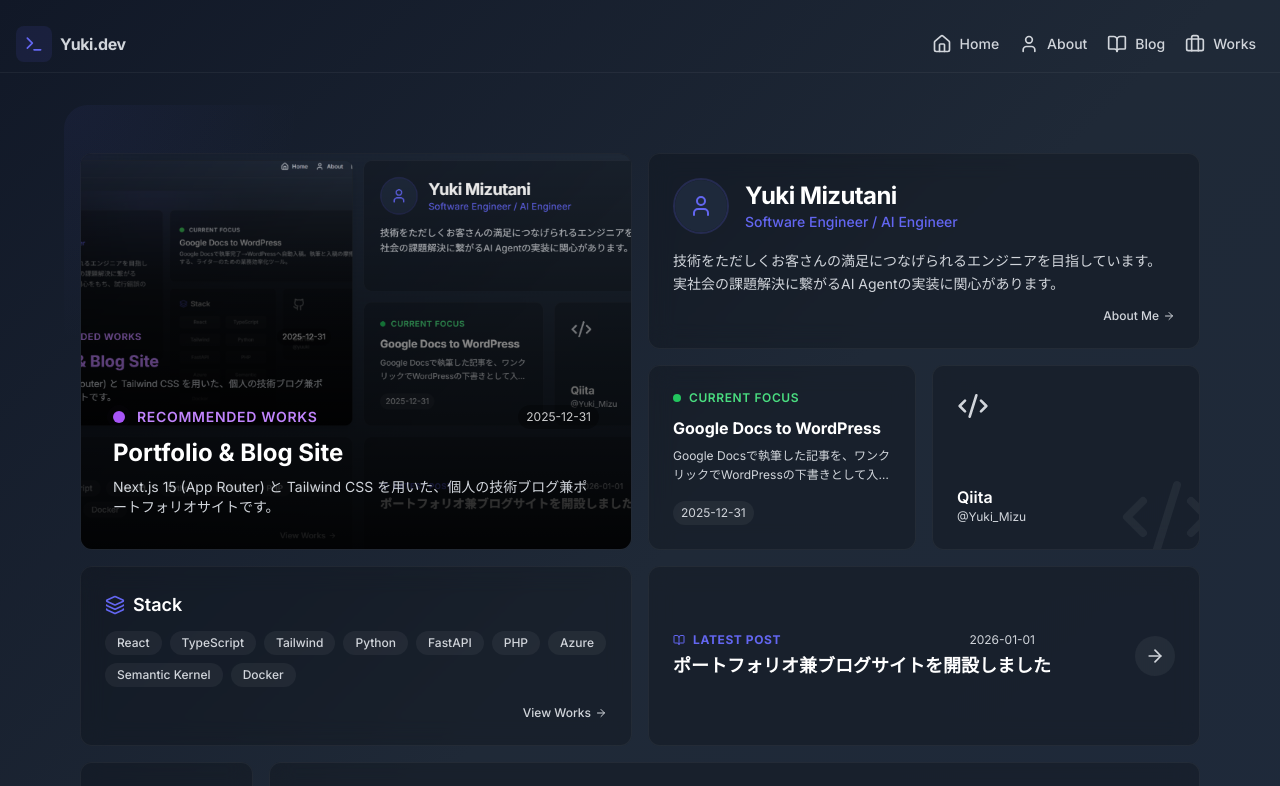
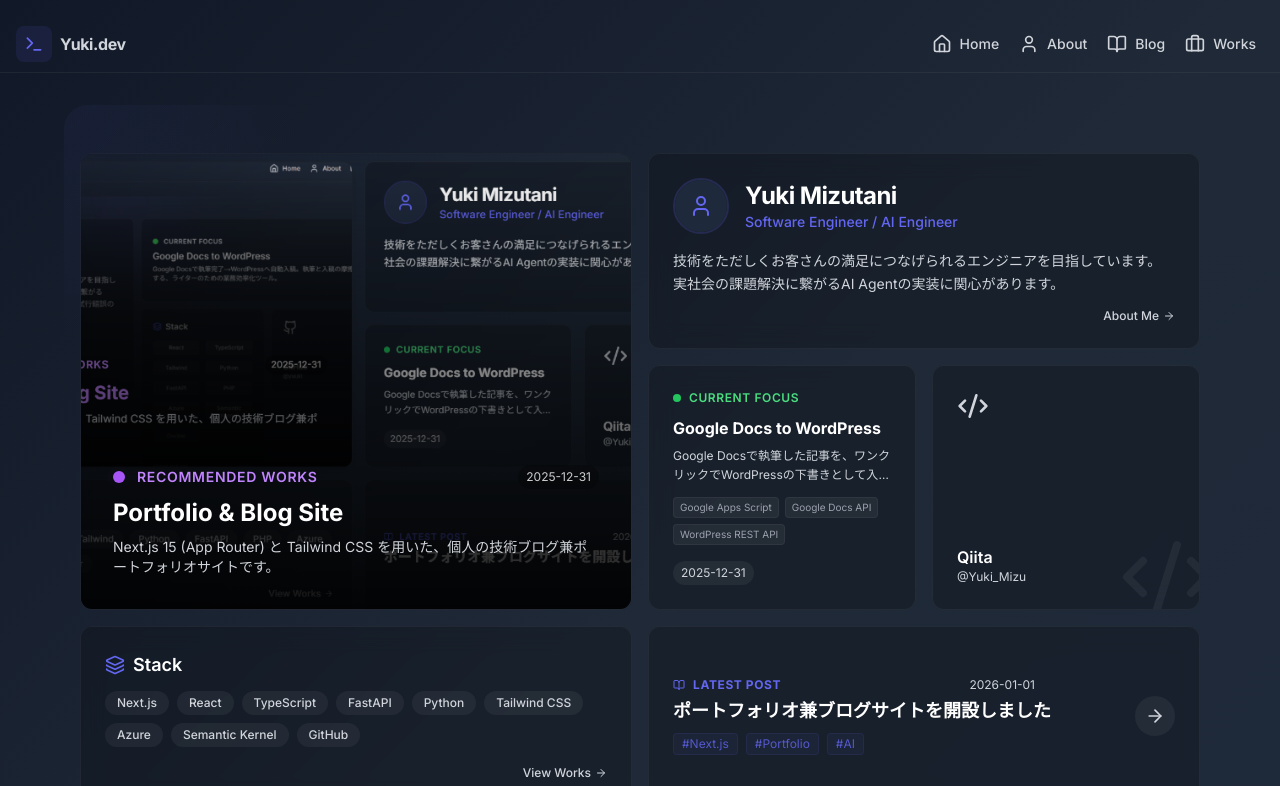
Before and after one commit to Y-Mizutani2005/portfolio, a Next.js app: page / in a window 1280 px wide. Shown: the top 786 px of the page. Built offline with nearby package versions, Linux system fonts and the light colour scheme; no server answers.

Commit message:
feat: implement initial homepage with HeroSection, about page, and portfolio content

```diff
--- a/content/works/portfolio.md
+++ b/content/works/portfolio.md
@@ -62,4 +62,4 @@ recommended: true
 - **今後の展望:**
     - **全文検索、タグ検索:** 記事が増えてきたら実装したい。
 
-記事を書くことで、サイトと私自身を成長させていきたいです。2026年以降の私よろしくね。
+記事を書くことで、サイトと私自身を成長させていきたいです。2026年の私よろしくね。
--- a/src/app/about/page.tsx
+++ b/src/app/about/page.tsx
@@ -86,8 +86,8 @@ export default function AboutPage() {
                             <span>Python, JavaScript, TypeScript, Ruby, PHP, SQL</span>
                         </div>
                         <div className="grid grid-cols-[1fr_2fr] gap-4 border-b border-border py-2">
-                            <span className="font-bold">Frontend</span>
-                            <span>React, Vite, Tailwind CSS, Streamlit, WordPress</span>
+                            <span className="font-bold">WebApp</span>
+                            <span>React, Vite, Tailwind CSS, Streamlit, Next.js, FastAPI, WordPress</span>
                         </div>
                         <div className="grid grid-cols-[1fr_2fr] gap-4 border-b border-border py-2">
                             <span className="font-bold">Data & AI</span>
@@ -95,7 +95,7 @@ export default function AboutPage() {
                         </div>
                         <div className="grid grid-cols-[1fr_2fr] gap-4 border-b border-border py-2">
                             <span className="font-bold">Tools & Services</span>
-                            <span>Azure, GitHub, Vercel, Google Apps Script, WordPress API</span>
+                            <span>Azure, GitHub, Docker, Vercel, Google Apps Script, WordPress API</span>
                         </div>
                     </div>
                 </section>
--- a/src/app/page.tsx
+++ b/src/app/page.tsx
@@ -2,11 +2,11 @@ import { HeroSection } from "@/components/sections/HeroSection";
 import { getAllPosts } from "@/lib/markdown";
 
 export default function Home() {
-    const allPosts = getAllPosts("blog", ["title", "date", "slug", "description", "excerpt", "recommended"]);
-    const allWorks = getAllPosts("works", ["title", "date", "slug", "description", "thumbnail", "recommended"]);
+    const allPosts = getAllPosts("blog", ["title", "date", "slug", "description", "excerpt", "recommended", "tags"]);
+    const allWorks = getAllPosts("works", ["title", "date", "slug", "description", "thumbnail", "recommended", "technologies"]);
 
-    type Post = { title: string; slug: string; date: string; description?: string; excerpt?: string; recommended?: boolean };
-    type Work = { title: string; slug: string; date: string; description?: string; thumbnail?: string; recommended?: boolean };
+    type Post = { title: string; slug: string; date: string; description?: string; excerpt?: string; recommended?: boolean; tags?: string[] };
+    type Work = { title: string; slug: string; date: string; description?: string; thumbnail?: string; recommended?: boolean; technologies?: string[] };
 
     // Work Selection
     // Recommended Focus (2x2): User selected via frontmatter "recommended: true"
--- a/src/components/sections/HeroSection.tsx
+++ b/src/components/sections/HeroSection.tsx
@@ -13,6 +13,7 @@ export interface HeroSectionProps {
         date: string;
         description?: string;
         excerpt?: string;
+        tags?: string[];
     } | null;
     recommendedPost: {
         title: string;
@@ -27,6 +28,7 @@ export interface HeroSectionProps {
         date: string;
         description?: string;
         thumbnail?: string;
+        technologies?: string[];
     } | null;
     recommendedWork: {
         title: string;
@@ -182,6 +184,15 @@ export function HeroSection({ latestPost, recommendedPost, latestWork, recommend
                                             {latestWork.description}
                                         </p>
                                     )}
+                                    {latestWork.technologies && latestWork.technologies.length > 0 && (
+                                        <div className="flex flex-wrap gap-1.5 pt-1">
+                                            {latestWork.technologies.slice(0, 3).map((tech) => (
+                                                <span key={tech} className="text-[10px] bg-white/5 px-1.5 py-0.5 rounded text-gray-400 border border-white/5">
+                                                    {tech}
+                                                </span>
+                                            ))}
+                                        </div>
+                                    )}
                                 </div>
                             </div>
                             <div className="flex items-center justify-between mt-4">
@@ -219,7 +230,7 @@ export function HeroSection({ latestPost, recommendedPost, latestWork, recommend
                             <Icons.stack className="h-5 w-5 text-primary" /> Stack
                         </h3>
                         <div className="flex flex-wrap gap-2">
-                            {["React", "TypeScript", "Tailwind", "Python", "FastAPI", "PHP", "Azure", "Semantic Kernel", "Docker"].map((tech) => (
+                            {["Next.js", "React", "TypeScript", "FastAPI", "Python", "Tailwind CSS", "Azure", "Semantic Kernel", "GitHub"].map((tech) => (
                                 <div key={tech} className="bg-white/5 rounded-full px-3 py-1 text-center text-xs font-medium text-muted-foreground hover:bg-white/10 hover:text-white transition-colors cursor-default">
                                     {tech}
                                 </div>
@@ -252,6 +263,15 @@ export function HeroSection({ latestPost, recommendedPost, latestWork, recommend
                                     {latestPost.description || latestPost.excerpt}
                                 </p>
                             )}
+                            {latestPost && latestPost.tags && latestPost.tags.length > 0 && (
+                                <div className="flex flex-wrap gap-2 pt-1">
+                                    {latestPost.tags.slice(0, 3).map((tag) => (
+                                        <span key={tag} className="text-xs text-primary/80 bg-primary/5 px-2 py-0.5 rounded border border-primary/10">
+                                            #{tag}
+                                        </span>
+                                    ))}
+                                </div>
+                            )}
                         </div>
                         <div className="ml-4 h-10 w-10 flex items-center justify-center rounded-full bg-white/5 group-hover:bg-primary group-hover:text-white transition-all shrink-0">
                             <Icons.arrowRight className="h-5 w-5" />
```
